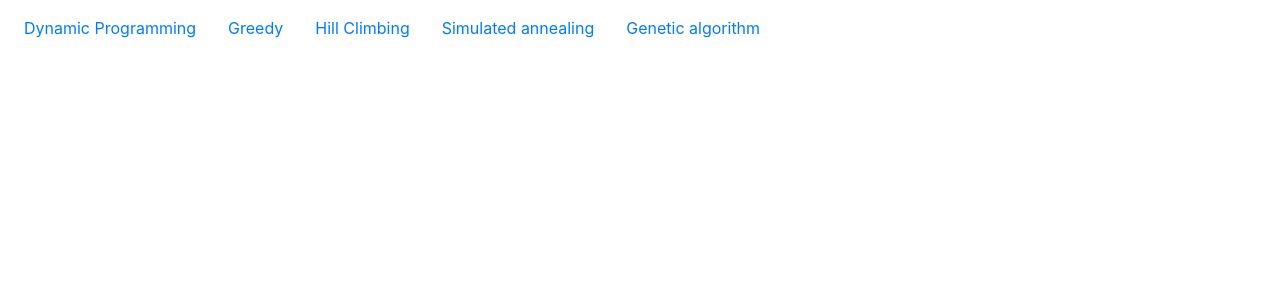
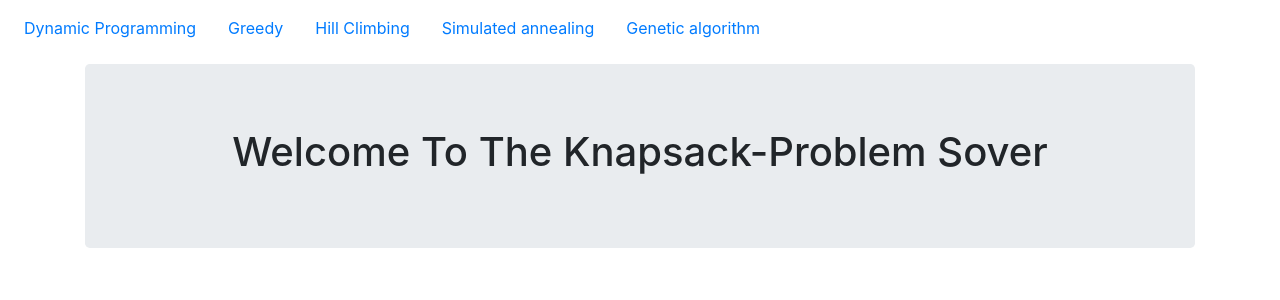
Before and after one commit to zeabdelkhalek/React-Knapsack-Solver, a React (Create React App) app: page / in a window 1280 px wide. Shown: the top 300 px of the page. Built offline with nearby package versions, Linux system fonts and the light colour scheme.

Commit message:
Add basic home screen and fix routing issue

```diff
--- a/src/App.js
+++ b/src/App.js
@@ -9,6 +9,7 @@ import {
 import GeneticAlgorithm from "./screens/GeneticAlgorithm";
 import SimulatedAnnealing from "./screens/SimulatedAnnealing";
 import DynamicProgramming from "./screens/DynamicProgramming";
+import Home from "./screens/Home";
 import {
   Nav,
   NavItem,
@@ -66,6 +67,9 @@ export default class App extends Component {
           </li>
         </ul>
         <Switch>
+          <Route exact path="/">
+            <Home />
+          </Route>
           <Route path="/dynamic-programming">
             <DynamicProgramming />
           </Route>
--- /dev/null
+++ b/src/screens/Home.js
@@ -0,0 +1,16 @@
+import React, { Component } from "react";
+import { Button, Label, Input, Jumbotron, Badge } from "reactstrap";
+
+export default class Homne extends Component {
+  render() {
+    return (
+      <div className="container">
+        <Jumbotron>
+          <h1 className="display-9 text-center">
+            Welcome To The Knapsack-Problem Sover
+          </h1>
+        </Jumbotron>
+      </div>
+    );
+  }
+}
```
